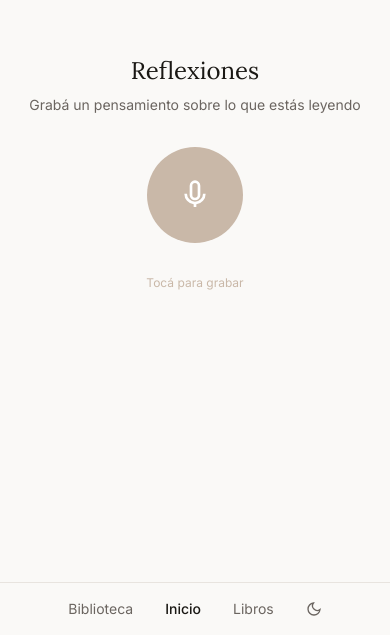
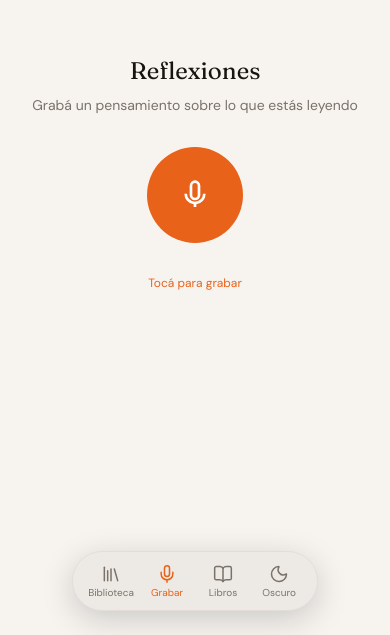
Before and after one commit to KazeVentum/personal-Memories, a Next.js app: page / in a window 390 px wide. Shown: the part 209-844 px from the top of the page. Built offline with nearby package versions, Linux system fonts and the light colour scheme.

Commit message:
feat(ui): redesign mobile UI with pill nav, AMOLED dark, Fraunces/DM Sans fonts and touch-friendly targets

```diff
--- a/package.json
+++ b/package.json
@@ -9,6 +9,7 @@
     "lint": "eslint"
   },
   "dependencies": {
+    "lucide-react": "^1.16.0",
     "next": "16.2.6",
     "react": "19.2.4",
     "react-dom": "19.2.4",
--- a/src/app/globals.css
+++ b/src/app/globals.css
@@ -2,48 +2,45 @@
 @custom-variant dark (&:where(.dark, .dark *));
 
 :root {
-  --bg: #faf9f7;
-  --fg: #1a1814;
-  --muted: #6b6560;
-  --border: #e8e4df;
-  --accent: #c9b8a8;
-  --surface: #f0ece7;
-  --danger: #e07b6b;
+  --bg: #f7f4f0;
+  --fg: #18140f;
+  --muted: #7a7268;
+  --border: #e2ddd8;
+  --accent: #e8621a;
+  --surface: #edeae5;
+  --danger: #e05252;
 }
 
-/* Sistema oscuro automático — sin JS, sin flash */
 @media (prefers-color-scheme: dark) {
   :root:not(.light) {
-    --bg: #1c1917;
-    --fg: #f7f3ee;
-    --muted: #d4cdc6;
-    --border: #48403a;
-    --accent: #f07840;
-    --surface: #2e2822;
-    --danger: #e07b6b;
+    --bg: #000000;
+    --fg: #f0ece8;
+    --muted: #9a9290;
+    --border: #222222;
+    --accent: #ff6b35;
+    --surface: #0f0f0f;
+    --danger: #ff5252;
   }
 }
 
-/* Override manual dark */
 .dark {
-  --bg: #1c1917;
-  --fg: #f7f3ee;
-  --muted: #d4cdc6;
-  --border: #48403a;
-  --accent: #f07840;
-  --surface: #2e2822;
-  --danger: #e07b6b;
+  --bg: #000000;
+  --fg: #f0ece8;
+  --muted: #9a9290;
+  --border: #222222;
+  --accent: #ff6b35;
+  --surface: #0f0f0f;
+  --danger: #ff5252;
 }
 
-/* Override manual light */
 .light {
-  --bg: #faf9f7;
-  --fg: #1a1814;
-  --muted: #6b6560;
-  --border: #e8e4df;
-  --accent: #c9b8a8;
-  --surface: #f0ece7;
-  --danger: #e07b6b;
+  --bg: #f7f4f0;
+  --fg: #18140f;
+  --muted: #7a7268;
+  --border: #e2ddd8;
+  --accent: #e8621a;
+  --surface: #edeae5;
+  --danger: #e05252;
 }
 
 html {
@@ -51,7 +48,7 @@ html {
 }
 
 body {
-  font-family: var(--font-inter), sans-serif;
+  font-family: var(--font-dm-sans), sans-serif;
   background-color: var(--bg);
   color: var(--fg);
   -webkit-font-smoothing: antialiased;
--- a/src/app/layout.tsx
+++ b/src/app/layout.tsx
@@ -1,16 +1,17 @@
 import type { Metadata, Viewport } from "next";
-import { Lora, Inter } from "next/font/google";
+import { Fraunces, DM_Sans } from "next/font/google";
 import "./globals.css";
 
-const lora = Lora({
+const fraunces = Fraunces({
   subsets: ["latin"],
-  variable: "--font-lora",
+  variable: "--font-fraunces",
   display: "swap",
+  axes: ["opsz", "SOFT", "WONK"],
 });
 
-const inter = Inter({
+const dmSans = DM_Sans({
   subsets: ["latin"],
-  variable: "--font-inter",
+  variable: "--font-dm-sans",
   display: "swap",
 });
 
@@ -28,7 +29,10 @@ export const metadata: Metadata = {
 };
 
 export const viewport: Viewport = {
-  themeColor: "#faf9f7",
+  themeColor: [
+    { media: "(prefers-color-scheme: light)", color: "#faf9f7" },
+    { media: "(prefers-color-scheme: dark)", color: "#000000" },
+  ],
   minimumScale: 1,
   initialScale: 1,
   width: "device-width",
@@ -37,7 +41,7 @@ export const viewport: Viewport = {
 
 export default function RootLayout({ children }: { children: React.ReactNode }) {
   return (
-    <html lang="es" className={`${lora.variable} ${inter.variable}`}>
+    <html lang="es" className={`${fraunces.variable} ${dmSans.variable}`}>
       <body>{children}</body>
     </html>
   );
--- a/src/app/library/page.tsx
+++ b/src/app/library/page.tsx
@@ -23,7 +23,7 @@ export default function LibraryPage() {
 
   return (
     <main className="min-h-screen flex flex-col px-6 pt-10 pb-24 max-w-md mx-auto w-full">
-      <h1 className="font-[family-name:var(--font-lora)] text-2xl text-[var(--fg)] mb-6">
+      <h1 className="font-[family-name:var(--font-fraunces)] text-2xl text-[var(--fg)] mb-6">
         Biblioteca
       </h1>
 
--- a/src/app/login/page.tsx
+++ b/src/app/login/page.tsx
@@ -25,7 +25,7 @@ export default function LoginPage() {
       </div>
       <div className="w-full max-w-sm flex flex-col gap-6">
         <div className="text-center">
-          <h1 className="font-[family-name:var(--font-lora)] text-2xl text-[var(--fg)] mb-2">
+          <h1 className="font-[family-name:var(--font-fraunces)] text-2xl text-[var(--fg)] mb-2">
             Reflexiones
           </h1>
           <p className="text-sm text-[var(--muted)]">Ingresá tus credenciales para continuar</p>
--- a/src/app/page.tsx
+++ b/src/app/page.tsx
@@ -13,7 +13,7 @@ export default function Home() {
         {state !== "done" && (
           <>
             <div className="text-center">
-              <h1 className="font-[family-name:var(--font-lora)] text-2xl text-[var(--fg)] mb-2">
+              <h1 className="font-[family-name:var(--font-fraunces)] text-2xl text-[var(--fg)] mb-2">
                 Reflexiones
               </h1>
               {state === "idle" && (
--- a/src/components/BottomNav.tsx
+++ b/src/components/BottomNav.tsx
@@ -1,29 +1,72 @@
 "use client";
 import Link from "next/link";
 import { usePathname } from "next/navigation";
-import { ThemeToggle } from "@/components/ThemeToggle";
+import { Mic, BookOpen, Library, Sun, Moon } from "lucide-react";
+import { useEffect, useState } from "react";
+
+function ThemeToggleIcon() {
+  const [dark, setDark] = useState(false);
+
+  useEffect(() => {
+    const stored = localStorage.getItem("theme");
+    const prefersDark = window.matchMedia("(prefers-color-scheme: dark)").matches;
+    setDark(stored === "dark" || (!stored && prefersDark));
+    if (stored === "dark") document.documentElement.classList.add("dark");
+    if (stored === "light") document.documentElement.classList.add("light");
+  }, []);
+
+  const toggle = () => {
+    const next = !dark;
+    setDark(next);
+    document.documentElement.classList.remove("dark", "light");
+    document.documentElement.classList.add(next ? "dark" : "light");
+    localStorage.setItem("theme", next ? "dark" : "light");
+  };
+
+  return (
+    <button
+      onClick={toggle}
+      aria-label="Cambiar tema"
+      className="flex flex-col items-center gap-1 min-w-[52px] py-2 text-[var(--muted)] hover:text-[var(--fg)] transition-colors"
+    >
+      {dark ? <Sun size={20} strokeWidth={1.8} /> : <Moon size={20} strokeWidth={1.8} />}
+      <span className="text-[10px] leading-none">{dark ? "Claro" : "Oscuro"}</span>
+    </button>
+  );
+}
 
 export function BottomNav() {
   const pathname = usePathname();
-  const link = (href: string, label: string) => (
+
+  const navItem = (href: string, icon: React.ReactNode, label: string) => {
+    const active = pathname === href;
+    return (
       <Link
         href={href}
-      className={`text-sm transition-colors ${
-        pathname === href
-          ? "text-[var(--fg)] font-medium"
-          : "text-[var(--muted)] hover:text-[var(--fg)]"
+        className={`flex flex-col items-center gap-1 min-w-[52px] py-2 transition-colors ${
+          active ? "text-[var(--accent)]" : "text-[var(--muted)] hover:text-[var(--fg)]"
         }`}
       >
-      {label}
+        {icon}
+        <span className="text-[10px] leading-none">{label}</span>
       </Link>
     );
+  };
 
   return (
-    <nav className="fixed bottom-0 left-0 right-0 flex items-center justify-center gap-8 py-4 bg-[var(--bg)] border-t border-[var(--border)]">
-      {link("/library", "Biblioteca")}
-      {link("/", "Inicio")}
-      {link("/books", "Libros")}
-      <ThemeToggle />
+    <nav
+      className="fixed bottom-6 left-1/2 -translate-x-1/2 z-50 flex items-center gap-1 px-3 py-1 rounded-full border border-[var(--border)] bg-[var(--surface)]"
+      style={{
+        boxShadow: "0 8px 32px rgba(0,0,0,0.18)",
+        backdropFilter: "blur(12px)",
+        WebkitBackdropFilter: "blur(12px)",
+        marginBottom: "env(safe-area-inset-bottom)",
+      }}
+    >
+      {navItem("/library", <Library size={20} strokeWidth={1.8} />, "Biblioteca")}
+      {navItem("/", <Mic size={20} strokeWidth={1.8} />, "Grabar")}
+      {navItem("/books", <BookOpen size={20} strokeWidth={1.8} />, "Libros")}
+      <ThemeToggleIcon />
     </nav>
   );
 }
--- a/src/components/ReflectionCard.tsx
+++ b/src/components/ReflectionCard.tsx
@@ -85,7 +85,7 @@ export function ReflectionCard({ reflection, onDelete, onUpdate }: Props) {
               <span className="text-xs">{formatDuration(reflection.duration_seconds)}</span>
             )}
           </div>
-          <p className="text-[var(--fg)] font-[family-name:var(--font-lora)] truncate">
+          <p className="text-[var(--fg)] font-[family-name:var(--font-fraunces)] truncate">
             {reflection.books?.title ?? <span className="text-[var(--muted)] italic">Sin libro</span>}
             {reflection.page_number && (
               <span className="text-[var(--muted)] text-sm ml-2">p. {reflection.page_number}</span>
--- a/src/components/ReflectionForm.tsx
+++ b/src/components/ReflectionForm.tsx
@@ -58,7 +58,7 @@ export function ReflectionForm({ audioBlob, duration, onSaved, onCancel }: Props
 
   return (
     <div className="w-full max-w-md flex flex-col gap-4 pb-20">
-      <h2 className="font-[family-name:var(--font-lora)] text-lg text-[var(--fg)]">
+      <h2 className="font-[family-name:var(--font-fraunces)] text-lg text-[var(--fg)]">
         Guardar reflexión
       </h2>
 
--- a/src/components/ThemeToggle.tsx
+++ b/src/components/ThemeToggle.tsx
@@ -1,5 +1,6 @@
 "use client";
 import { useEffect, useState } from "react";
+import { Sun, Moon } from "lucide-react";
 
 export function ThemeToggle() {
   const [dark, setDark] = useState(false);
@@ -25,18 +26,9 @@ export function ThemeToggle() {
     <button
       onClick={toggle}
       aria-label="Cambiar tema"
-      className="text-[var(--muted)] hover:text-[var(--fg)] transition-colors"
+      className="p-2 text-[var(--muted)] hover:text-[var(--fg)] transition-colors"
     >
-      {dark ? (
-        <svg className="w-4 h-4" fill="none" stroke="currentColor" strokeWidth="2" viewBox="0 0 24 24">
-          <circle cx="12" cy="12" r="5"/>
-          <path d="M12 1v2M12 21v2M4.22 4.22l1.42 1.42M18.36 18.36l1.42 1.42M1 12h2M21 12h2M4.22 19.78l1.42-1.42M18.36 5.64l1.42-1.42"/>
-        </svg>
-      ) : (
-        <svg className="w-4 h-4" fill="none" stroke="currentColor" strokeWidth="2" viewBox="0 0 24 24">
-          <path d="M21 12.79A9 9 0 1 1 11.21 3 7 7 0 0 0 21 12.79z"/>
-        </svg>
-      )}
+      {dark ? <Sun size={18} strokeWidth={1.8} /> : <Moon size={18} strokeWidth={1.8} />}
     </button>
   );
 }
```
Also changed, not shown: src/app/books/page.tsx (+21 -32 lines), 1 other file (tests, documents, lock files or other folders). Lines whose indentation alone changed are shown as unchanged.
